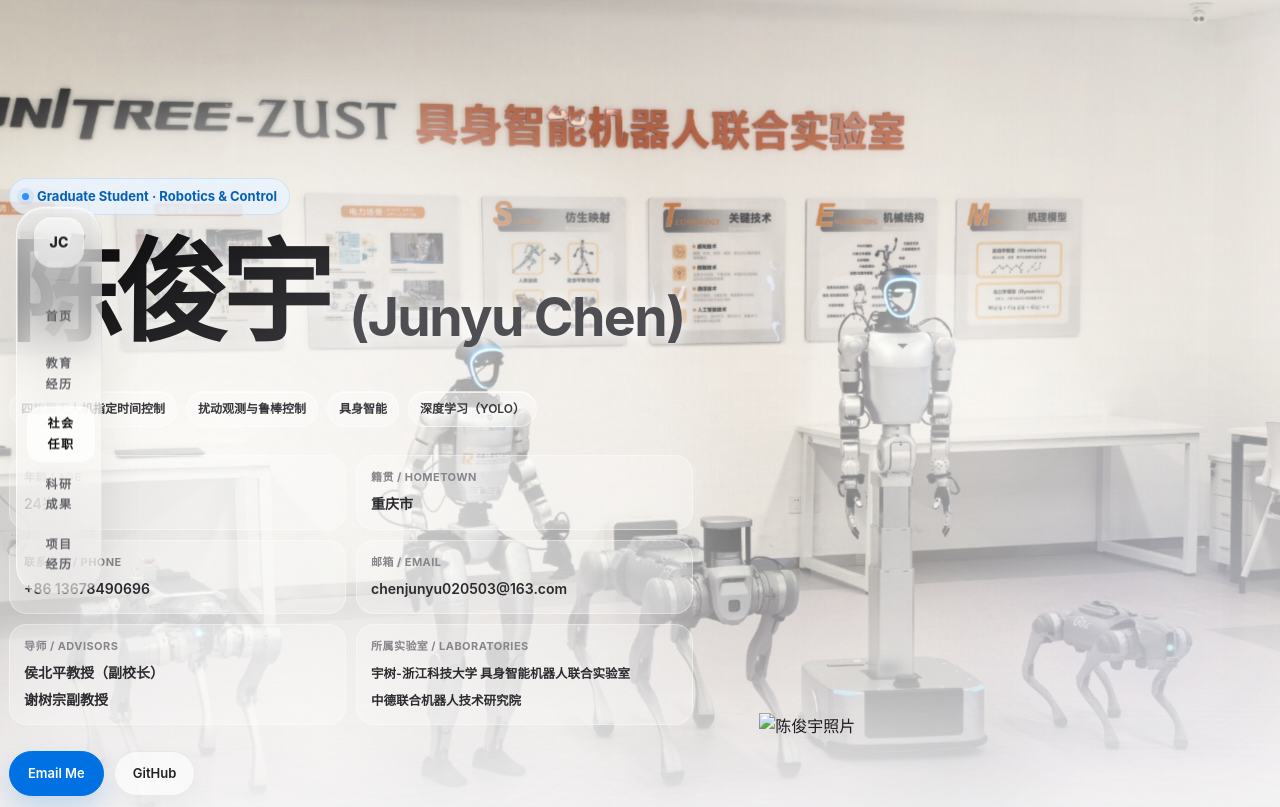
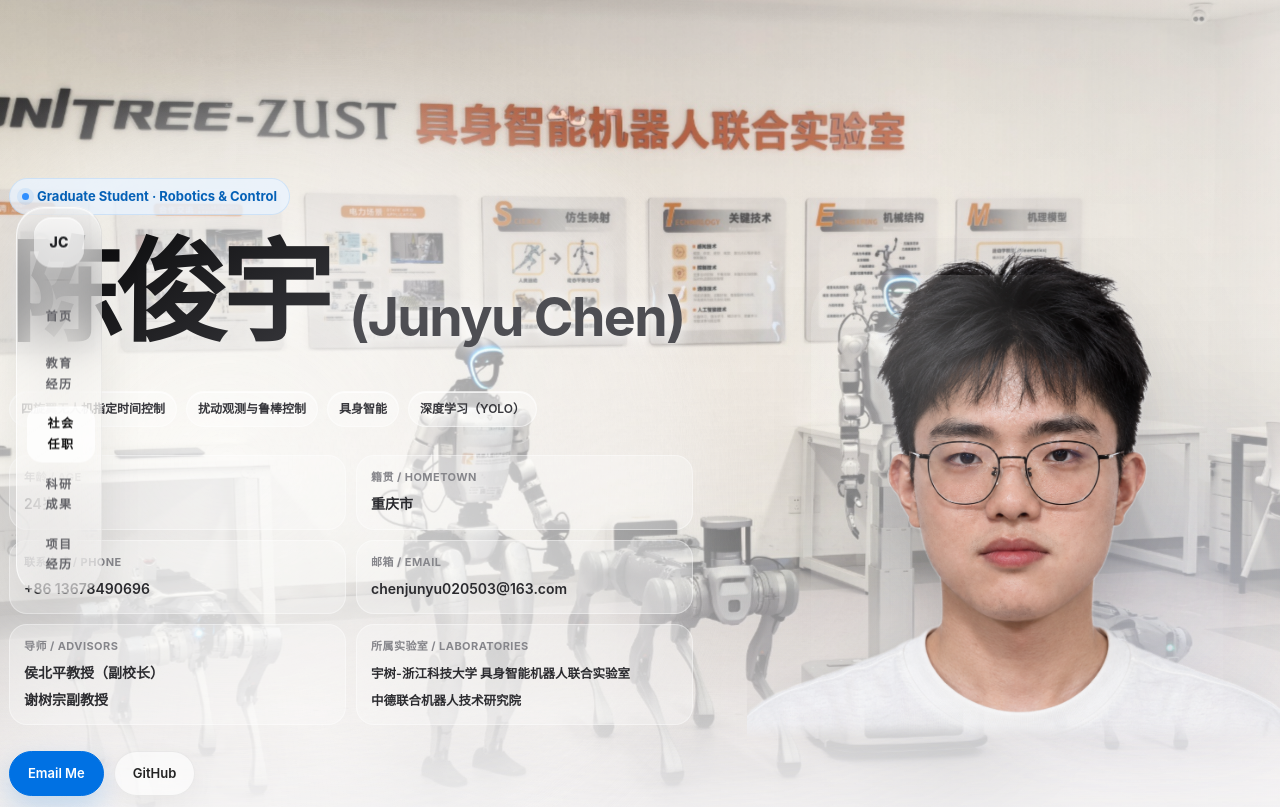
Before and after one commit to MaxwellYu53/MaxwellYu53.github.io, a plain HTML site: page index.html in a window 1280 px wide. Shown: the top 807 px of the page. Drawn offline with Linux system fonts and the light colour scheme; files whose address does not match are found by name.

Commit message:
Update index.html

```diff
--- a/index.html
+++ b/index.html
@@ -18,7 +18,7 @@
       --shadow:0 20px 65px rgba(0,0,0,.075);
       --shadow-hover:0 30px 90px rgba(0,0,0,.12);
       --hero-image:url("assets/picture/lab-background.jpg");
-      --portrait-image:url("assets/picture/profile.png");
+      --portrait-image:url("assets/picture/profile.jpg");
     }
 
     *{box-sizing:border-box}
```
